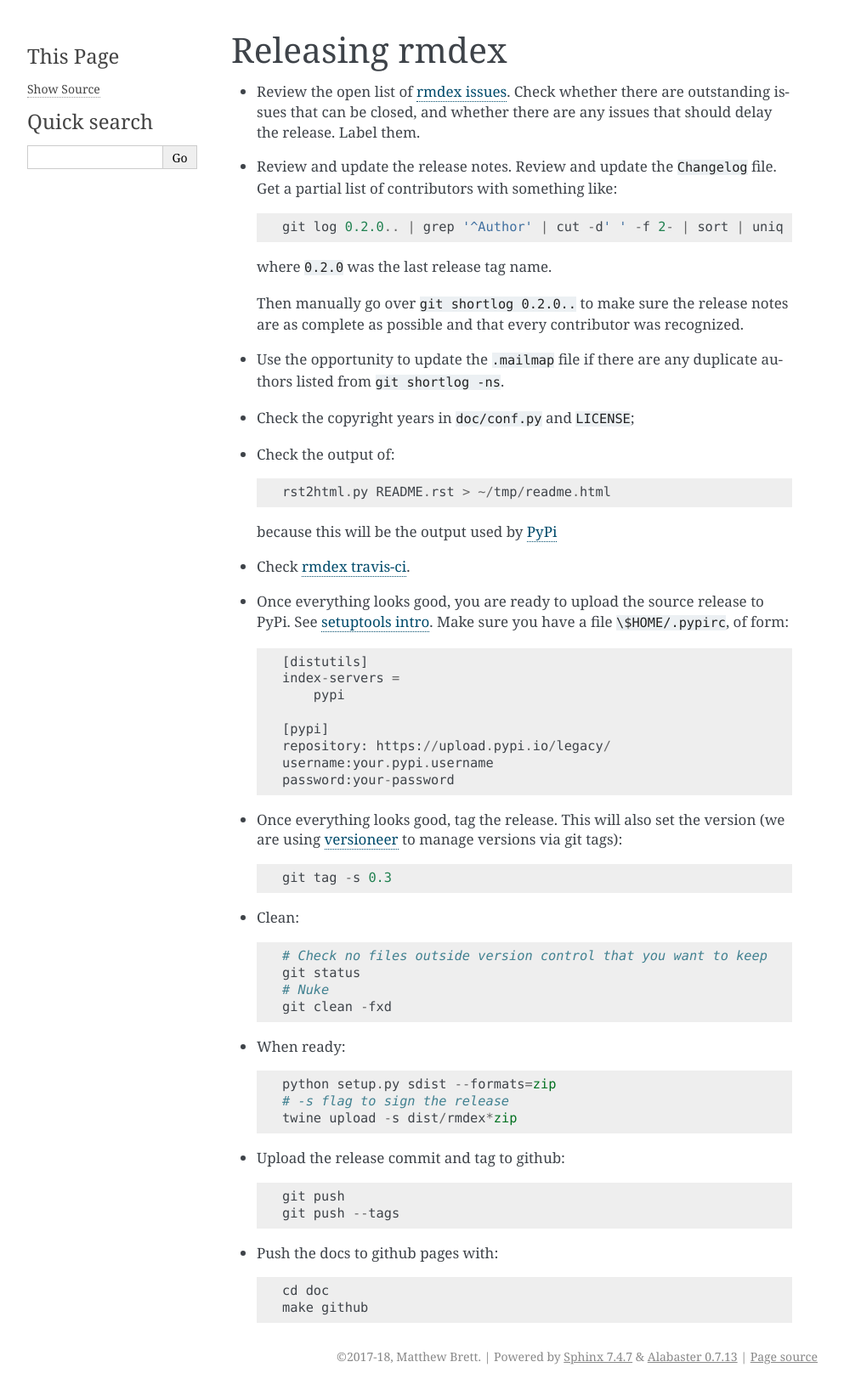
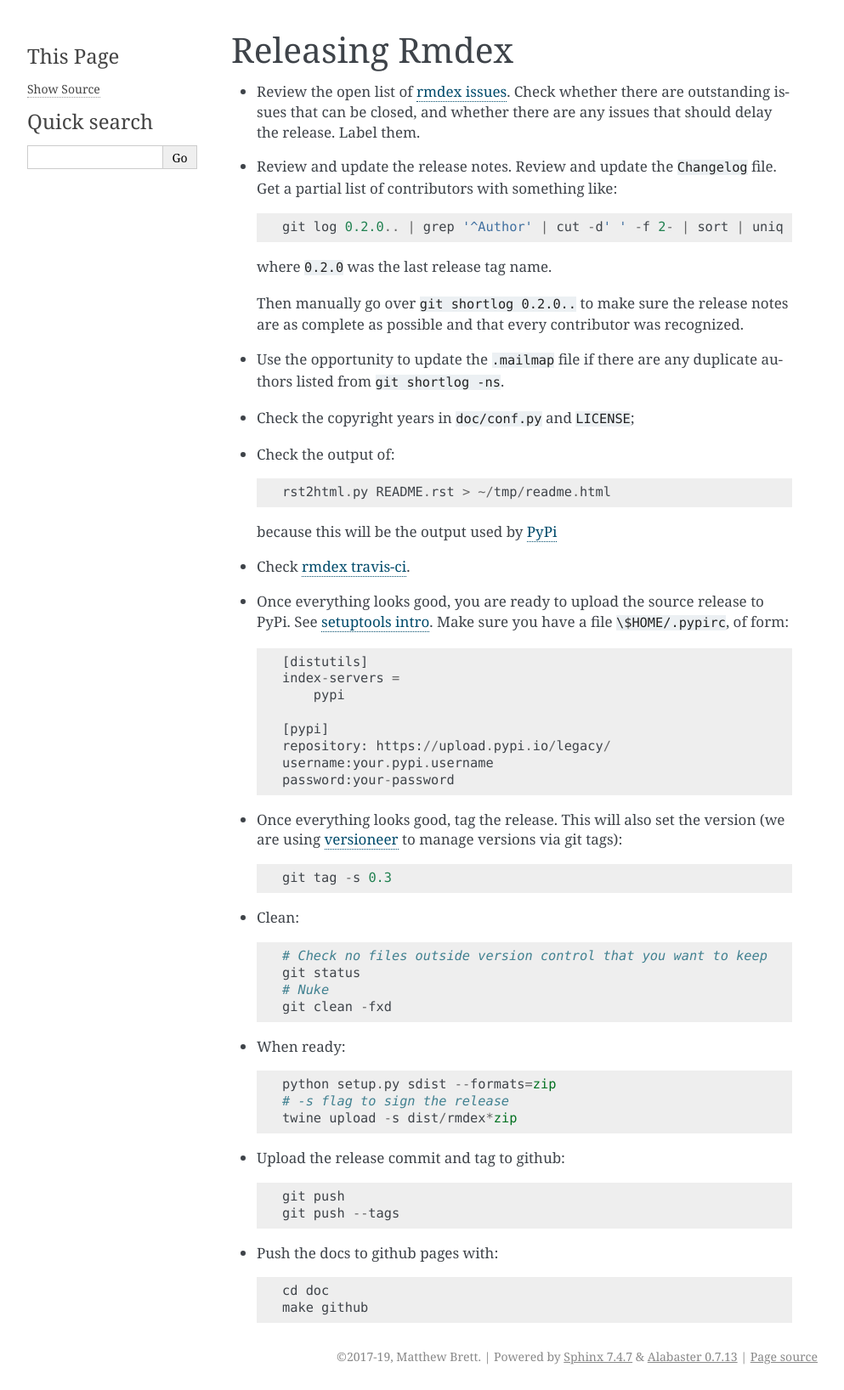
Before and after one commit to matthew-brett/rmdex, a Sphinx documentation site: the page built from doc/devel/make_release.rst, in a window 1280 px wide. Shown: the whole page at 85% size, without its empty margins (148-1141 px from the left). Built offline with Sphinx 7.4.7, drawn with Linux system fonts in a browser that asks for light colours.

```diff
--- a/README.rst
+++ b/README.rst
@@ -118,7 +118,7 @@ Released under the BSD two-clause license - see the file ``LICENSE`` in the
 source distribution.
 
 `travis-ci <https://travis-ci.org/matthew-brett/rmdex>`_ kindly tests the code
-automatically under Python versions 3.4 through 3.6.
+automatically under Python versions 3.6 through 3.8.
 
 The latest released version is at https://pypi.python.org/pypi/rmdex
 
@@ -154,4 +154,3 @@ Please put up issues on the `rmdex issue tracker`_.
 .. _rest: http://docutils.sourceforge.net/rst.html
 .. _rmdex issue tracker: https://github.com/matthew-brett/rmdex/issues
 .. _pytest: https://pytest.org
-.. _mock: https://github.com/testing-cabal/mock
--- a/doc/conf.py
+++ b/doc/conf.py
@@ -55,7 +55,7 @@ master_doc = 'index'
 
 # General information about the project.
 project = 'rmdex'
-copyright = '2017-18, Matthew Brett'
+copyright = '2017-19, Matthew Brett'
 author = 'Matthew Brett'
 
 # The version info for the project you're documenting, acts as replacement for
--- a/doc/devel/make_release.rst
+++ b/doc/devel/make_release.rst
@@ -1,6 +1,6 @@
-###################
-Releasing rmdex
-###################
+###############
+Releasing Rmdex
+###############
 
 * Review the open list of `rmdex issues`_.  Check whether there are
   outstanding issues that can be closed, and whether there are any issues that
--- a/setup.py
+++ b/setup.py
@@ -27,7 +27,7 @@ cmdclass = versioneer.get_cmdclass()
 setup(name='rmdex',
       version=versioneer.get_version(),
       cmdclass=cmdclass,
-      description='Utilities for processing exercises in notebooks',
+      description='Utilities to process exercises in RMarkdown notebooks',
       author='Matthew Brett',
       author_email='matthew.brett@gmail.com',
       maintainer='Matthew Brett',
@@ -39,8 +39,8 @@ setup(name='rmdex',
           'tests/data/*',
       ]},
       license='BSD license',
-      classifiers = [
-          'Development Status :: 2 - Pre-Alpha',
+      classifiers = [  # https://pypi.org/classifiers
+          'Development Status :: 3 - Alpha',
           'Environment :: Console',
           'Intended Audience :: Developers',
           'Intended Audience :: Science/Research',
```
Also changed, not shown: 2 other files.
